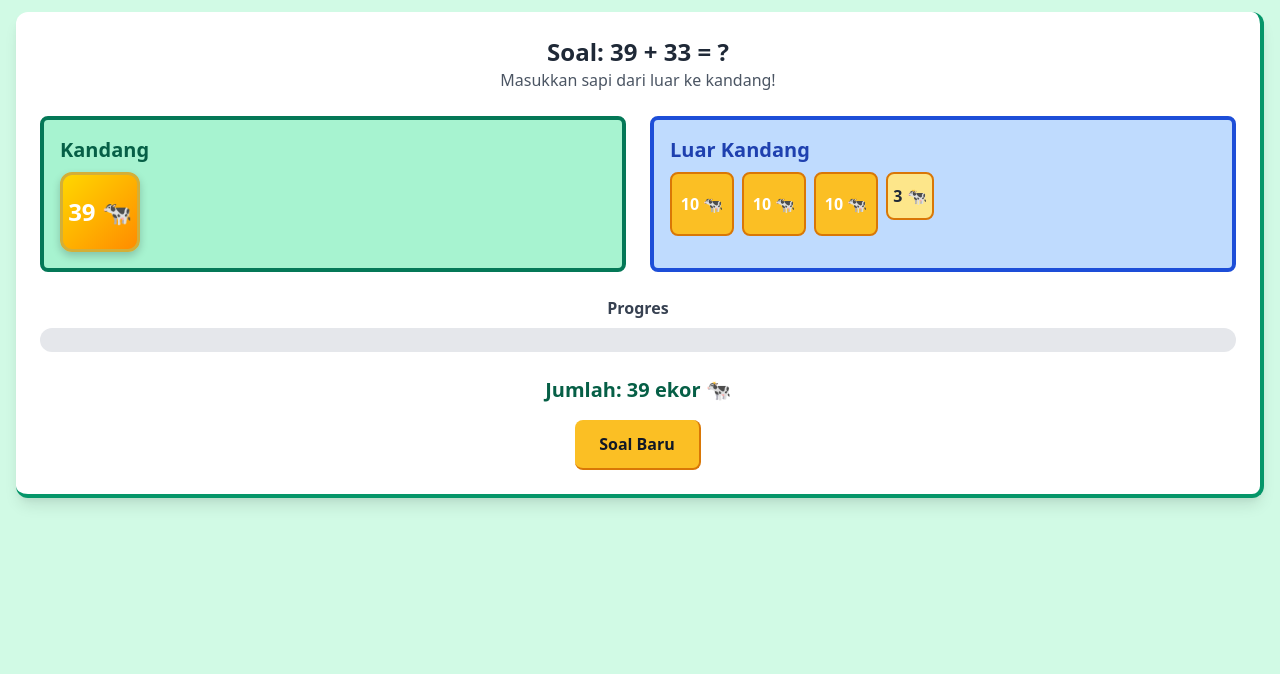
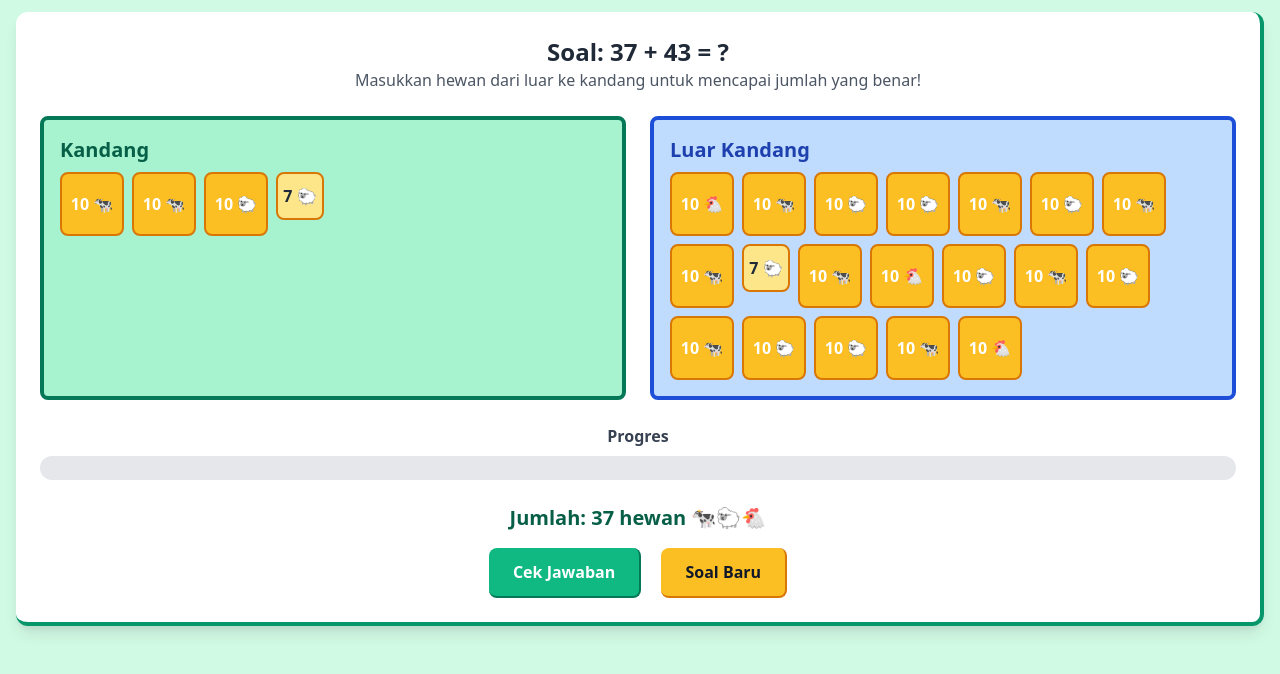
Before and after one commit to Athira-Hm/FarmMath, a plain HTML site: page latihan/latihanPenjumlahan.html in a window 1280 px wide. Shown: the part 188-862 px from the top of the page. Before the commit the page ends 800 px from the top, so only its background shows below. Drawn offline with nearby package versions, Linux system fonts and the light colour scheme.

Commit message:
Update latihanPenjumlahan.html

```diff
--- a/latihan/latihanPenjumlahan.html
+++ b/latihan/latihanPenjumlahan.html
@@ -38,11 +38,11 @@
         }
         /* Styling spesial untuk balok statis */
         .static-block {
-            background: linear-gradient(135deg, #ffd700, #ff8c00); /* Gradien emas ke oranye */
-            border: 3px solid #d4af37; /* Border emas */
-            box-shadow: 0 4px 8px rgba(0, 0, 0, 0.2); /* Bayangan lembut */
-            font-size: 1.5rem; /* Teks lebih besar */
-            color: #fff; /* Teks putih */
+            background: linear-gradient(135deg, #ffd700, #ff8c00);
+            border: 3px solid #d4af37;
+            box-shadow: 0 4px 8px rgba(0, 0, 0, 0.2);
+            font-size: 1.5rem;
+            color: #fff;
             font-weight: bold;
             width: 80px;
             height: 80px;
@@ -50,10 +50,16 @@
             display: flex;
             align-items: center;
             justify-content: center;
-            transition: transform 0.2s ease; /* Animasi saat disentuh */
+            transition: transform 0.2s ease;
         }
         .static-block:hover {
-            transform: scale(1.05); /* Sedikit membesar saat hover */
+            transform: scale(1.05);
+        }
+        .animal-block {
+            transition: transform 0.2s ease;
+        }
+        .animal-block:hover {
+            transform: scale(1.05);
         }
     </style>
 </head>
@@ -72,12 +78,12 @@
     </nav>
     <section class="py-12">
         <div class="container mx-auto px-4">
-            <h1 class="text-4xl font-bold text-center text-green-800 mb-8" id="gameTitle">Latihan Penjumlahan Sapi</h1>
+            <h1 class="text-4xl font-bold text-center text-green-800 mb-8" id="gameTitle">Latihan Penjumlahan Peternakan</h1>
             <div class="bg-white rounded-xl p-6 border-b-4 border-r-4 border-green-600 shadow-lg relative">
                 <!-- Soal -->
                 <div class="text-center mb-6">
                     <p class="text-2xl font-semibold text-gray-800" id="question">Soal: ?</p>
-                    <p class="text-gray-600" id="instruction">Masukkan sapi dari luar ke kandang!</p>
+                    <p class="text-gray-600" id="instruction">Masukkan hewan dari luar ke kandang untuk mencapai jumlah yang benar!</p>
                 </div>
 
                 <!-- Area Permainan -->
@@ -104,8 +110,11 @@
 
                 <!-- Hasil -->
                 <div class="mt-6 text-center">
-                    <p class="text-xl font-bold text-green-800" id="result">Jumlah: <span id="currentCount">0</span> ekor 🐄</p>
-                    <button id="resetButton" class="mt-4 bg-yellow-400 text-gray-900 px-6 py-3 rounded-lg border-b-2 border-r-2 border-yellow-600 font-bold hover:bg-yellow-300 transition-all">Soal Baru</button>
+                    <p class="text-xl font-bold text-green-800" id="result">Jumlah: <span id="currentCount">0</span> hewan 🐄🐑🐔</p>
+                    <div class="mt-4 space-x-4">
+                        <button id="checkButton" class="bg-green-500 text-white px-6 py-3 rounded-lg border-b-2 border-r-2 border-green-700 font-bold hover:bg-green-400 transition-all">Cek Jawaban</button>
+                        <button id="resetButton" class="bg-yellow-400 text-gray-900 px-6 py-3 rounded-lg border-b-2 border-r-2 border-yellow-600 font-bold hover:bg-yellow-300 transition-all">Soal Baru</button>
+                    </div>
                 </div>
 
                 <!-- Dekorasi -->
@@ -116,7 +125,7 @@
     <!-- Notifikasi Kemenangan -->
     <div id="victoryNotification">
         <h2 class="text-3xl font-bold text-white">Hore! Kamu Menang! 🎉</h2>
-        <p class="text-lg text-white mt-2">Jawabanmu benar: <span id="victoryAnswer"></span> ekor! 🐄</p>
+        <p class="text-lg text-white mt-2">Jawabanmu benar: <span id="victoryAnswer"></span> hewan! 🐄🐑🐔</p>
         <button id="closeVictory" class="mt-4 bg-white text-orange-600 px-6 py-2 rounded-lg font-bold hover:bg-gray-200 transition-all">Main Lagi</button>
     </div>
 
@@ -131,47 +140,48 @@
         const questionDisplay = document.getElementById('question');
         const instructionDisplay = document.getElementById('instruction');
         const resetButton = document.getElementById('resetButton');
+        const checkButton = document.getElementById('checkButton');
         const victoryNotification = document.getElementById('victoryNotification');
         const victoryAnswer = document.getElementById('victoryAnswer');
         const closeVictory = document.getElementById('closeVictory');
 
-        let currentCount, targetCount, initialCount, addAmount;
-        let blockCounter = 0; // Untuk memberikan ID unik pada setiap balok
-        let staticBlock; // Referensi ke balok statis
+        let targetCount, initialCount, addAmount;
+        let blockCounter = 0;
+
+
 
         // Fungsi untuk menghasilkan soal acak (khusus penjumlahan)
         function generateQuestion() {
-            initialCount = Math.floor(Math.random() * 50) + 10; // 10-59
-            addAmount = Math.floor(Math.random() * 40) + 10; // 10-49
+            initialCount = Math.floor(Math.random() * 30) + 20; // 20-49
+            addAmount = Math.floor(Math.random() * 40) + 20; // 20-59
             targetCount = initialCount + addAmount;
 
             questionDisplay.textContent = `Soal: ${initialCount} + ${addAmount} = ?`;
-            currentCount = initialCount;
-            currentCountDisplay.textContent = currentCount;
-            progressBar.style.width = '0%';
-            blockCounter = 0; // Reset counter untuk ID unik
+            blockCounter = 0;
             setupBlocks();
         }
 
-        // Fungsi untuk membuat balok dengan emoji 🐄 dan ID unik
-        function createBlock(count, isStatic = false) {
+        // Fungsi untuk membuat balok dengan emoji dan ID unik
+        function createBlock(count, animalType, isStatic = false) {
             const block = document.createElement('div');
             block.classList.add('rounded-lg', 'flex', 'items-center', 'justify-center', 'font-bold', 'border-2');
             if (!isStatic) {
-                block.classList.add('cow-block');
+                block.classList.add('animal-block');
                 block.setAttribute('draggable', 'true');
-                block.id = `block-${blockCounter++}`; // Tambahkan ID unik
+                block.id = `block-${blockCounter++}`;
                 if (count >= 10) {
                     block.classList.add('bg-yellow-400', 'w-16', 'h-16', 'text-white', 'border-yellow-600');
                 } else {
                     block.classList.add('bg-yellow-200', 'w-12', 'h-12', 'text-gray-800', 'border-yellow-600');
                 }
             } else {
-                block.classList.add('static-block'); // Kelas spesial untuk balok statis
-                block.id = 'static-block'; // ID khusus untuk balok statis
+                block.classList.add('static-block');
+                block.id = 'static-block';
             }
-            block.setAttribute('data-cows', count);
-            block.innerHTML = `${count} 🐄`; // Tambahkan emoji 🐄
+            block.setAttribute('data-animals', count);
+            block.setAttribute('data-type', animalType);
+            const emoji = animalType === 'cow' ? '🐄' : animalType === 'sheep' ? '🐑' : '🐔';
+            block.innerHTML = isStatic ? `${count} 🐄🐑🐔` : `${count} ${emoji}`;
             return block;
         }
 
@@ -190,29 +200,57 @@
             return blocks;
         }
 
+        // Fungsi untuk menghitung total hewan di kandang
+        function updateCurrentCount() {
+            let total = 0;
+            barnBlocks.querySelectorAll('.animal-block').forEach(block => {
+                total += parseInt(block.getAttribute('data-animals'));
+            });
+            currentCountDisplay.textContent = total;
+
+            return total;
+        }
+
         // Fungsi untuk menyiapkan balok awal
         function setupBlocks() {
             barnBlocks.innerHTML = '';
             outsideBlocks.innerHTML = '';
 
-            // Tampilkan jumlah awal di kandang sebagai balok statis
-            staticBlock = createBlock(initialCount, true);
-            barnBlocks.appendChild(staticBlock);
+            const animals = ['cow', 'sheep', 'chicken'];
+            const initialBlocks = decomposeNumber(initialCount);
+            const addBlocks = decomposeNumber(addAmount + Math.floor(Math.random() * 30) + 20); // Extra animals
 
-            // Balok penjumlahan dipecah dan diletakkan di luar kandang
-            const addBlocks = decomposeNumber(addAmount);
+
+
+            // Tambahkan balok awal ke kandang
+            initialBlocks.forEach(count => {
+                const animal = animals[Math.floor(Math.random() * animals.length)];
+                barnBlocks.appendChild(createBlock(count, animal));
+            });
+
+            // Tambahkan balok penjumlahan ke luar kandang
             addBlocks.forEach(count => {
-                outsideBlocks.appendChild(createBlock(count));
+                const animal = animals[Math.floor(Math.random() * animals.length)];
+                outsideBlocks.appendChild(createBlock(count, animal));
+            });
+
+            // Tambahkan balok ekstra untuk memastikan solvabilitas
+            const extraBlocks = decomposeNumber(Math.max(targetCount, initialCount, addAmount) + 20);
+            extraBlocks.forEach(count => {
+                const animal = animals[Math.floor(Math.random() * animals.length)];
+                outsideBlocks.appendChild(createBlock(count, animal));
             });
 
             addDragListeners();
+            updateCurrentCount();
+            updateUI();
         }
 
         // Fungsi untuk menambahkan event listener drag-and-drop
         function addDragListeners() {
-            document.querySelectorAll('.cow-block').forEach(block => {
+            document.querySelectorAll('.animal-block').forEach(block => {
                 block.addEventListener('dragstart', (e) => {
-                    e.dataTransfer.setData('text/plain', block.id); // Gunakan ID unik
+                    e.dataTransfer.setData('text/plain', block.id);
                 });
             });
         }
@@ -225,33 +263,48 @@
             const draggedBlock = document.getElementById(blockId);
 
             if (draggedBlock && draggedBlock.parentElement === outsideBlocks) {
-                const cowCount = parseInt(draggedBlock.getAttribute('data-cows'));
-                currentCount += cowCount;
                 barnBlocks.appendChild(draggedBlock);
-
-                // Update UI
+                updateCurrentCount();
                 updateUI();
             }
         });
 
-        // Fungsi untuk update UI dan cek kemenangan
+        // Drag over dan drop untuk area luar (untuk mengembalikan balok)
+        outsideArea.addEventListener('dragover', (e) => e.preventDefault());
+        outsideArea.addEventListener('drop', (e) => {
+            e.preventDefault();
+            const blockId = e.dataTransfer.getData('text/plain');
+            const draggedBlock = document.getElementById(blockId);
+
+            if (draggedBlock && draggedBlock.parentElement === barnBlocks) {
+                outsideBlocks.appendChild(draggedBlock);
+                updateCurrentCount();
+                updateUI();
+            }
+        });
+
+        // Fungsi untuk update UI
         function updateUI() {
-            currentCountDisplay.textContent = currentCount;
-            staticBlock.innerHTML = `${currentCount} 🐄`; // Update balok statis
+            const currentCount = parseInt(currentCountDisplay.textContent);
             const progressPercentage = ((currentCount - initialCount) / addAmount) * 100;
             progressBar.style.width = `${Math.min(progressPercentage, 100)}%`;
+        }
 
+        // Fungsi untuk memeriksa jawaban
+        checkButton.addEventListener('click', () => {
+            const currentCount = parseInt(currentCountDisplay.textContent);
             if (currentCount === targetCount) {
                 showVictory();
+            } else {
+                alert(`Jawaban salah! Jumlah saat ini: ${currentCount}. Coba lagi untuk mencapai ${targetCount}.`);
             }
-        }
+        });
 
         // Fungsi untuk menampilkan notifikasi kemenangan meriah
         function showVictory() {
             victoryAnswer.textContent = targetCount;
             victoryNotification.style.display = 'block';
 
-            // Tambahkan efek confetti
             for (let i = 0; i < 50; i++) {
                 const confetti = document.createElement('div');
                 confetti.classList.add('confetti');
```
